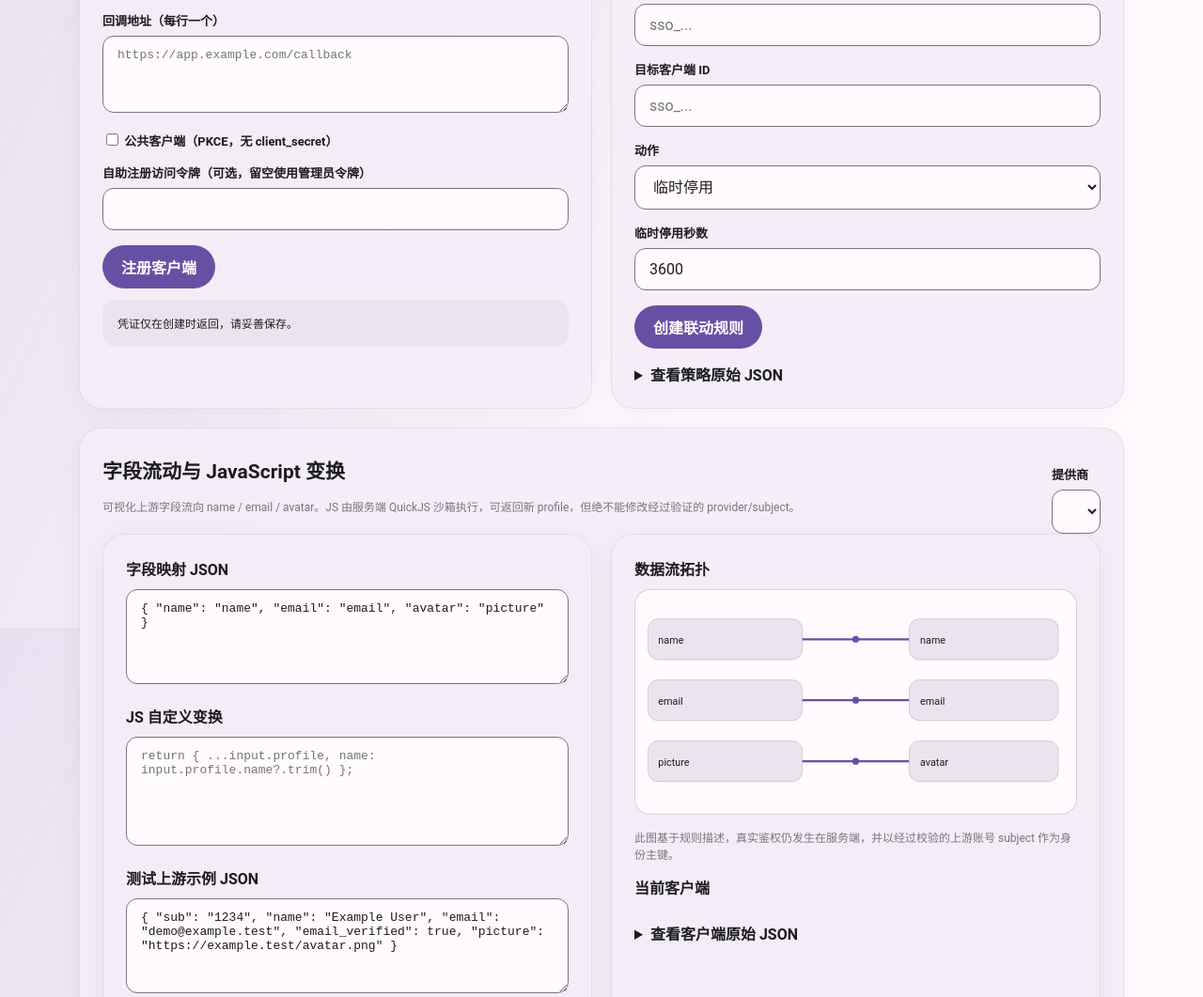
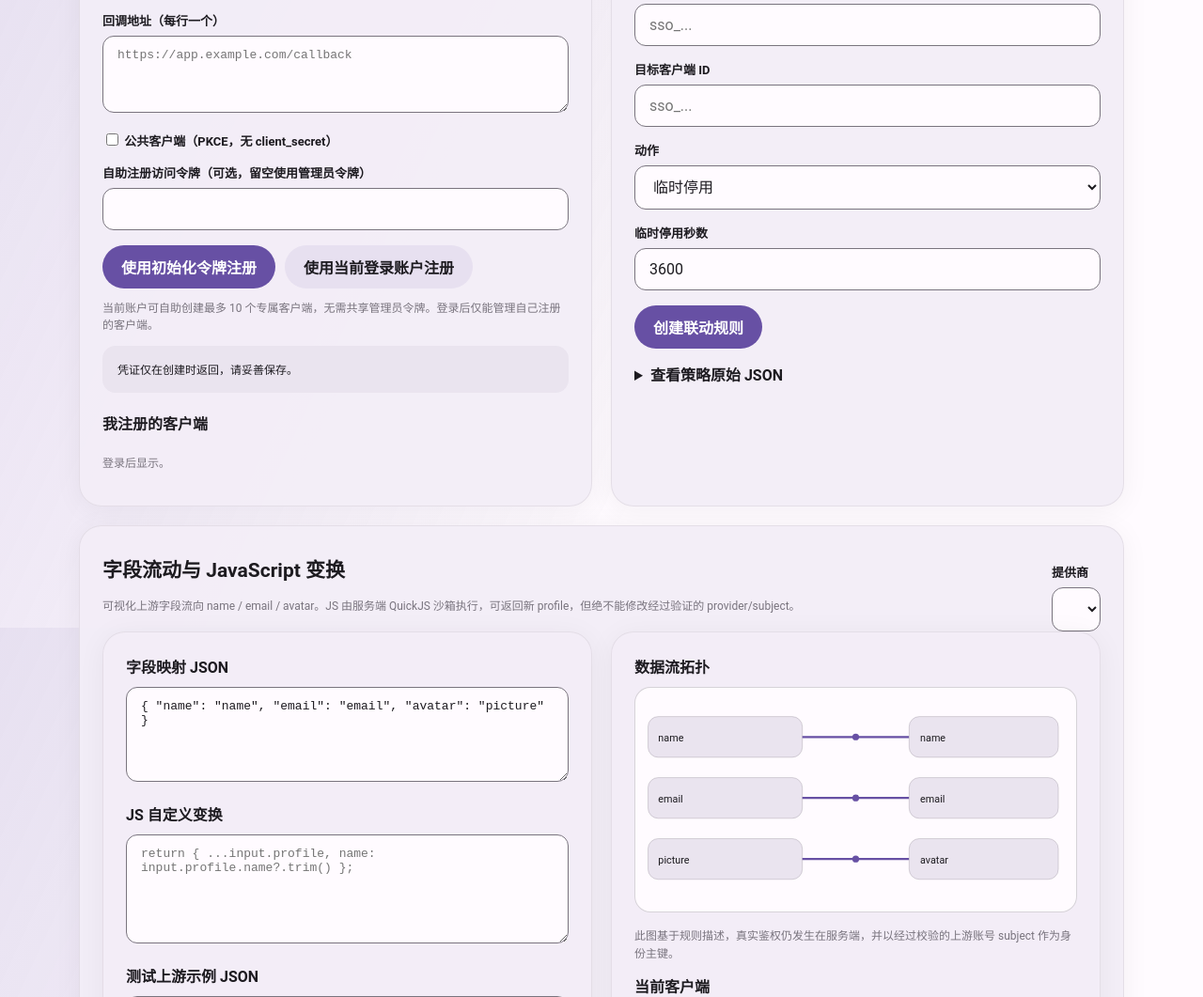
Before and after one commit to stevessr/sso, a plain HTML site: page web/index.html in a window 1280 px wide. Shown: the part 932-1993 px from the top of the page at 94% size. Drawn offline with Linux system fonts and the light colour scheme; no server answers.

Commit message:
feat(ui): add signed-in OAuth client registration and ownership controls

```diff
--- a/web/index.html
+++ b/web/index.html
@@ -14,7 +14,7 @@
 <div class="grid">
 <section class="card"><h2>我的身份</h2><p class="small">登入后可绑定更多第三方账号；绑定不会自动合并其他已有用户的身份。</p><div id="user">尚未登录</div><div id="providers" class="provider-links"></div><div id="links" class="stack"></div><h3 class="space-top-20">已连接的应用</h3><div id="apps" class="stack"></div><div class="actions"><button class="outline" id="logout">退出当前会话</button></div></section>
 <section class="card"><h2>管理员控制台</h2><p class="small">使用部署时配置的管理员令牌。令牌只保存在本页面的运行内存，不写入浏览器持久存储。</p><label for="admin-token">管理员令牌</label><input id="admin-token" type="password" autocomplete="off" placeholder="SSO_ADMIN_TOKEN"><div class="actions"><button id="admin-refresh">读取客户端和策略</button></div><h3 class="space-top-20">背景图与动态配色</h3><input id="background" type="file" accept="image/png,image/jpeg,image/webp"><div class="actions"><button class="tonal" id="background-upload">上传并提取主题色</button></div><p id="theme-note" class="small">从背景图提取种子色，形成近似 Material tonal palette。基于 Material Color Utilities 的 HCT 动态色板。</p></section>
-<section class="card"><h2>注册 OAuth2 客户端</h2><label>应用名称</label><input id="client-name" placeholder="My App"><label>回调地址（每行一个）</label><textarea id="client-redirects" placeholder="https://app.example.com/callback"></textarea><label><input id="client-public" type="checkbox" class="inline-check"> 公共客户端（PKCE，无 client_secret）</label><label>自助注册访问令牌（可选，留空使用管理员令牌）</label><input id="registration-token" type="password" autocomplete="off"><div class="actions"><button id="client-create">注册客户端</button></div><pre id="client-output" aria-live="polite">凭证仅在创建时返回，请妥善保存。</pre></section>
+<section class="card"><h2>注册 OAuth2 客户端</h2><label>应用名称</label><input id="client-name" placeholder="My App"><label>回调地址（每行一个）</label><textarea id="client-redirects" placeholder="https://app.example.com/callback"></textarea><label><input id="client-public" type="checkbox" class="inline-check"> 公共客户端（PKCE，无 client_secret）</label><label>自助注册访问令牌（可选，留空使用管理员令牌）</label><input id="registration-token" type="password" autocomplete="off"><div class="actions"><button id="client-create">使用初始化令牌注册</button><button class="tonal" id="client-own-create">使用当前登录账户注册</button></div><p class="small">当前账户可自助创建最多 10 个专属客户端，无需共享管理员令牌。登录后仅能管理自己注册的客户端。</p><pre id="client-output" aria-live="polite">凭证仅在创建时返回，请妥善保存。</pre><h3 class="space-top-20">我注册的客户端</h3><div id="my-clients" class="stack"><p class="small">登录后显示。</p></div></section>
 <section class="card"><h2>跨应用联动</h2><p class="small">某个客户端换取访问令牌成功后，对同一用户的另一客户端执行操作。临时停用自动过期；永久吊销不可恢复旧令牌。</p>
 <label>源客户端 ID</label><input id="source-client" placeholder="sso_..."><label>目标客户端 ID</label><input id="target-client" placeholder="sso_..."><label>动作</label><select id="policy-action"><option value="suspend">临时停用</option><option value="resume">恢复临时停用</option><option value="revoke">永久吊销</option></select><label>临时停用秒数</label><input id="policy-duration" type="number" min="1" max="604800" value="3600"><div class="actions"><button id="policy-create">创建联动规则</button></div><div id="policy-controls" class="stack"></div><details><summary>查看策略原始 JSON</summary><pre id="policies-output" aria-live="polite">请先验证管理员令牌。</pre></details></section>
 <section class="card wide"><div class="row"><div><h2>字段流动与 JavaScript 变换</h2><p class="small">可视化上游字段流向 name / email / avatar。JS 由服务端 QuickJS 沙箱执行，可返回新 profile，但绝不能修改经过验证的 provider/subject。</p></div><div><label for="mapping-provider">提供商</label><select id="mapping-provider"></select></div></div>
```
